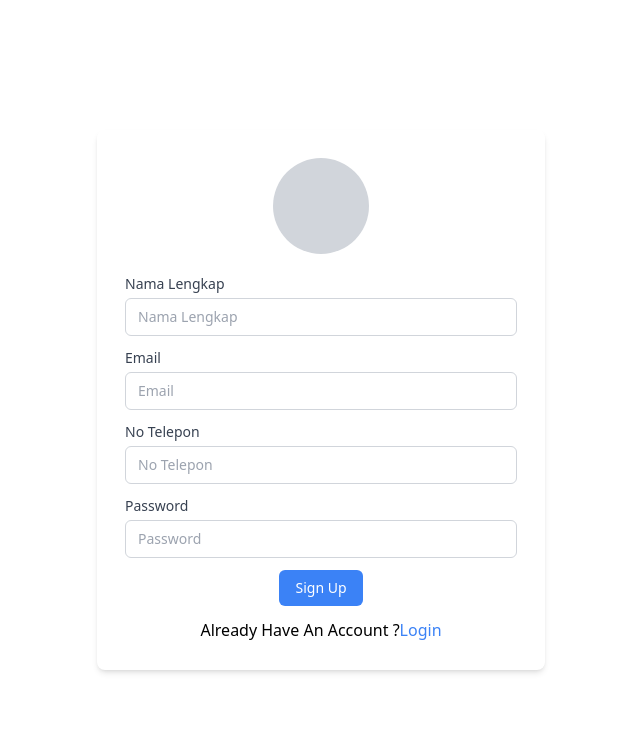
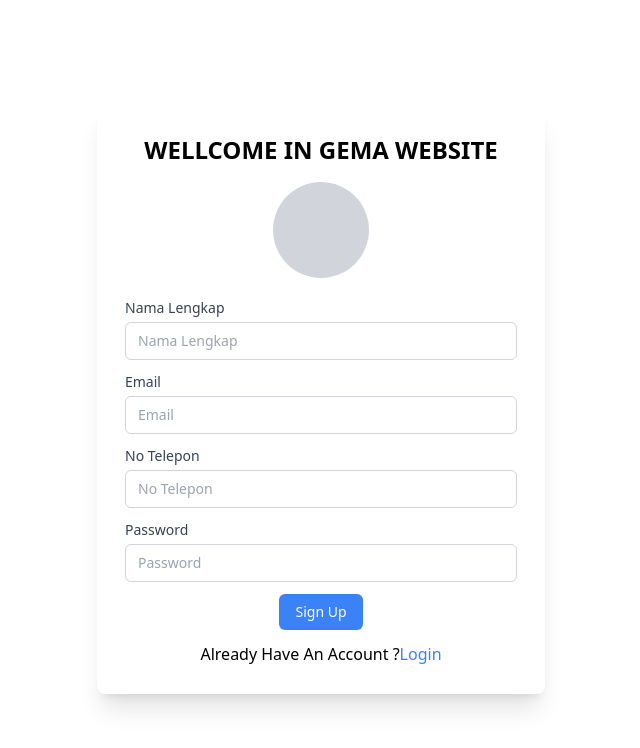
Before and after one commit to gema-vocasia/frontend, a React (Vite) app: page / in a window 1280 px wide. Shown: the top 748 px of the page, without its empty margins (319-959 px from the left). Built offline with nearby package versions, Linux system fonts and the light colour scheme.

Commit message:
edit. app.jsx

```diff
--- a/package.json
+++ b/package.json
@@ -11,8 +11,10 @@
   },
   "dependencies": {
     "-": "^0.0.1",
+    "dom": "^0.0.3",
     "react": "^18.3.1",
-    "react-dom": "^18.3.1"
+    "react-dom": "^18.3.1",
+    "router": "^1.3.8"
   },
   "devDependencies": {
     "@eslint/js": "^9.15.0",
--- a/src/App.jsx
+++ b/src/App.jsx
@@ -6,14 +6,33 @@ function App() {
 
   return (
     <>
-      {/* <h1>Membuat Halaman Register</h1> */}
-      <main className="flex items-center justify-center min-h-screen">
-        <card className=" w-full max-w-md p-7 rounded-lg shadow-md">
-          <section>
+      <main className="flex items-center justify-center min-h-screen bg-grey-200">
+        <card className=" w-full max-w-md p-7 rounded-lg shadow-md bg-white shadow-xl">
+          <ProfilePicture />
+          <FormRegistrasi />
+        </card>
+      </main>
+    </>
+  );
+}
+
+function ProfilePicture() {
+  return (
+    <>
+      <h1 className="text-2xl mb-4 text-center font-bold">
+        WELLCOME IN GEMA WEBSITE
+      </h1>
       <div
         className="w-24 h-24 bg-gray-300 rounded-full mx-auto mb-5"
         aria-label="Profile Picture"
       ></div>
+    </>
+  );
+}
+
+function FormRegistrasi() {
+  return (
+    <>
       <form className="space-y-3">
         <div className="text-left">
           <label
@@ -98,9 +117,6 @@ function App() {
           </a>
         </p>
       </form>
-          </section>
-        </card>
-      </main>
     </>
   );
 }
```
Also changed, not shown: 1 other file (tests, documents, lock files or other folders). Lines whose indentation alone changed are shown as unchanged.
